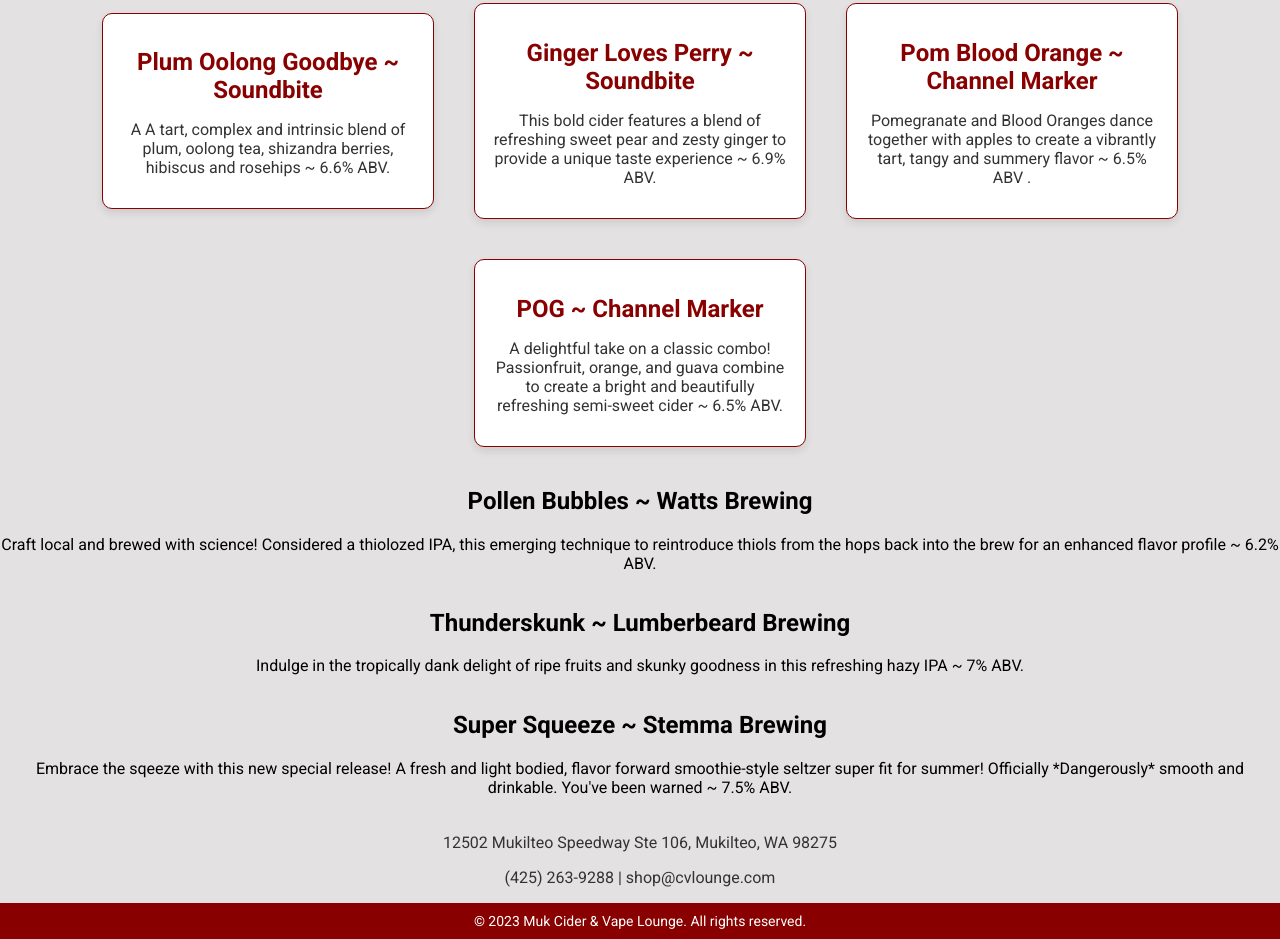
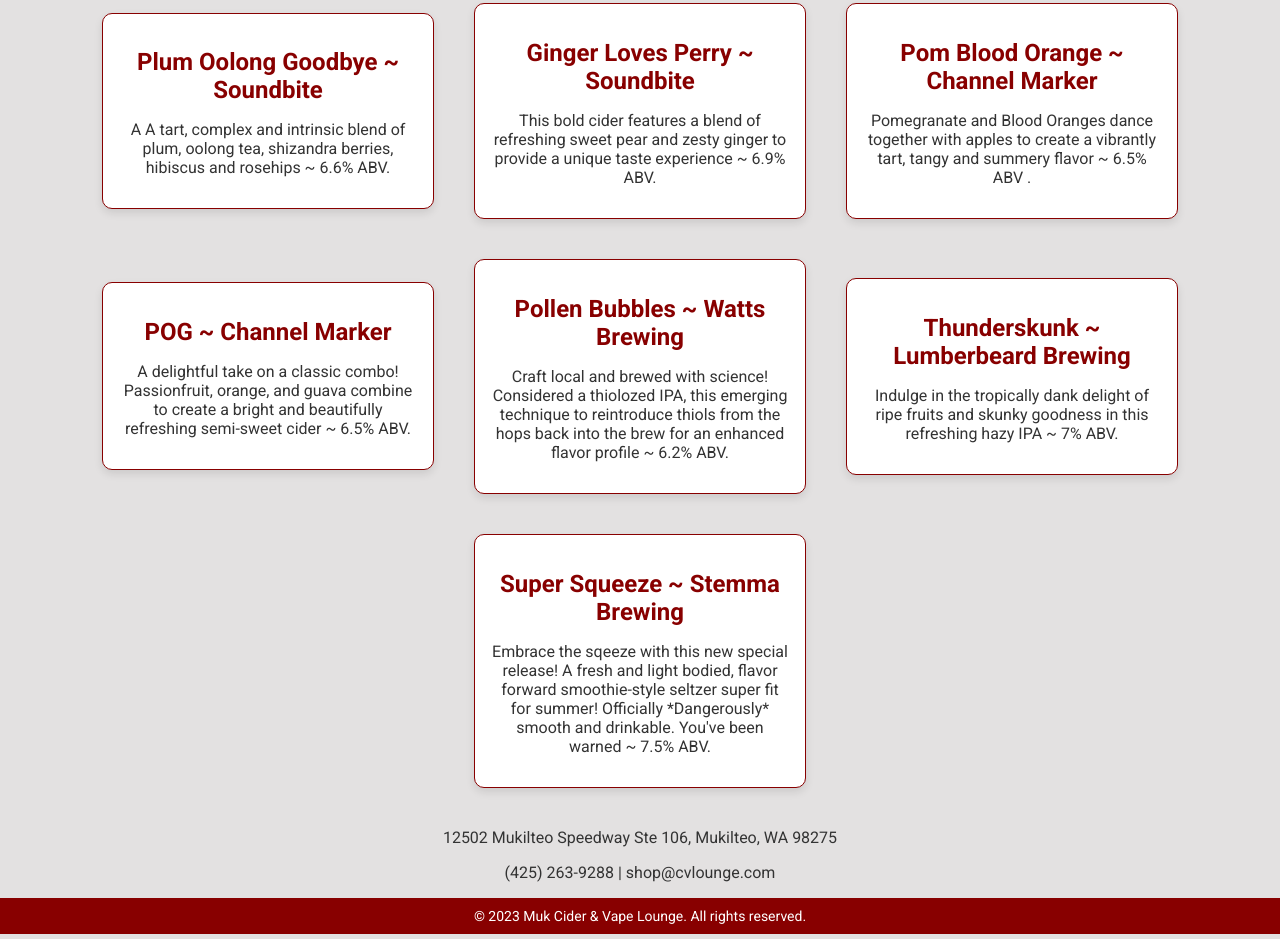
Before and after one commit to cvlounge/cvlounge.github.io, a plain HTML site: page index.html in a window 1280 px wide. Shown: the part 190-1129 px from the top of the page. Drawn offline with Linux system fonts and the light colour scheme.

Commit message:
Update index.html

```diff
--- a/index.html
+++ b/index.html
@@ -137,17 +137,17 @@
             <p>A delightful take on a classic combo! Passionfruit, orange, and guava combine to create a bright and beautifully refreshing semi-sweet cider ~ 6.5% ABV.</p>
         </div>
 
-        <div class="beer-item">
+        <div class="cider-item">
             <h2>Pollen Bubbles ~ Watts Brewing</h2>
             <p>Craft local and brewed with science! Considered a thiolozed IPA, this emerging technique to reintroduce thiols from the hops back into the brew for an enhanced flavor profile ~ 6.2% ABV.</p>
         </div>
 
-        <div class="beer-item">
+        <div class="cider-item">
             <h2>Thunderskunk ~ Lumberbeard Brewing</h2>
             <p>Indulge in the tropically dank delight of ripe fruits and skunky goodness in this refreshing hazy IPA ~ 7% ABV.</p>
         </div>
 
-        <div class="beer-item">
+        <div class="cider-item">
             <h2>Super Squeeze ~ Stemma Brewing</h2>
             <p>Embrace the sqeeze with this new special release! A fresh and light bodied, flavor forward smoothie-style seltzer super fit for summer! Officially *Dangerously* smooth and drinkable. You've been warned ~ 7.5% ABV.</p>
         </div>
```
